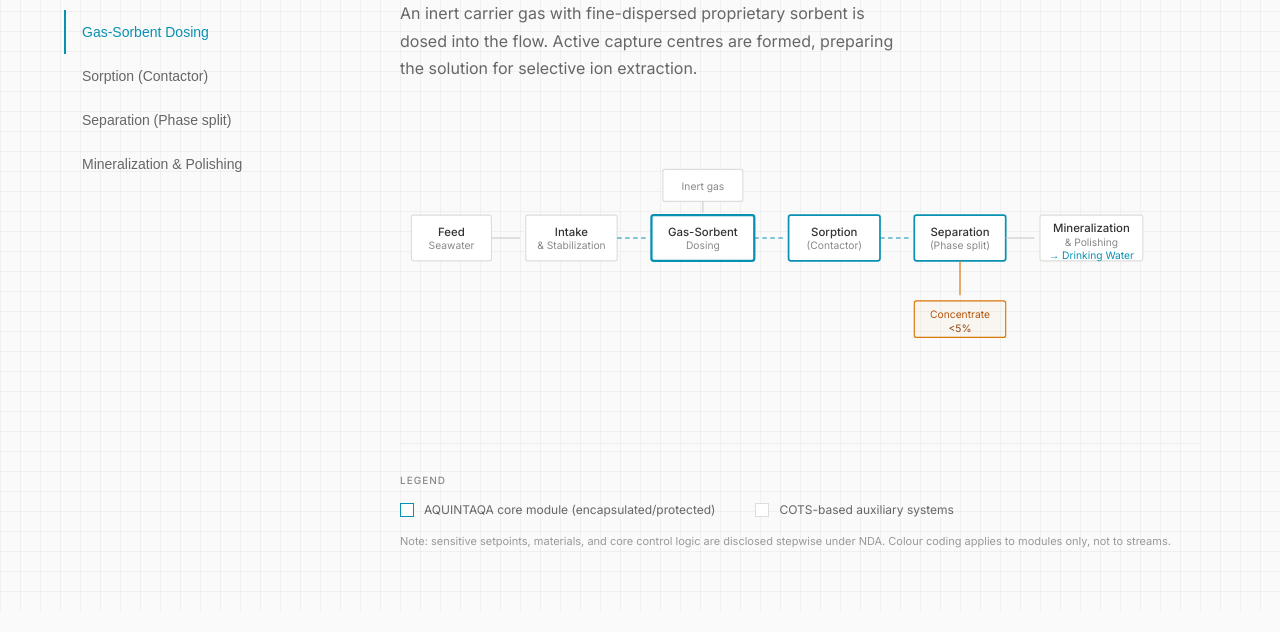
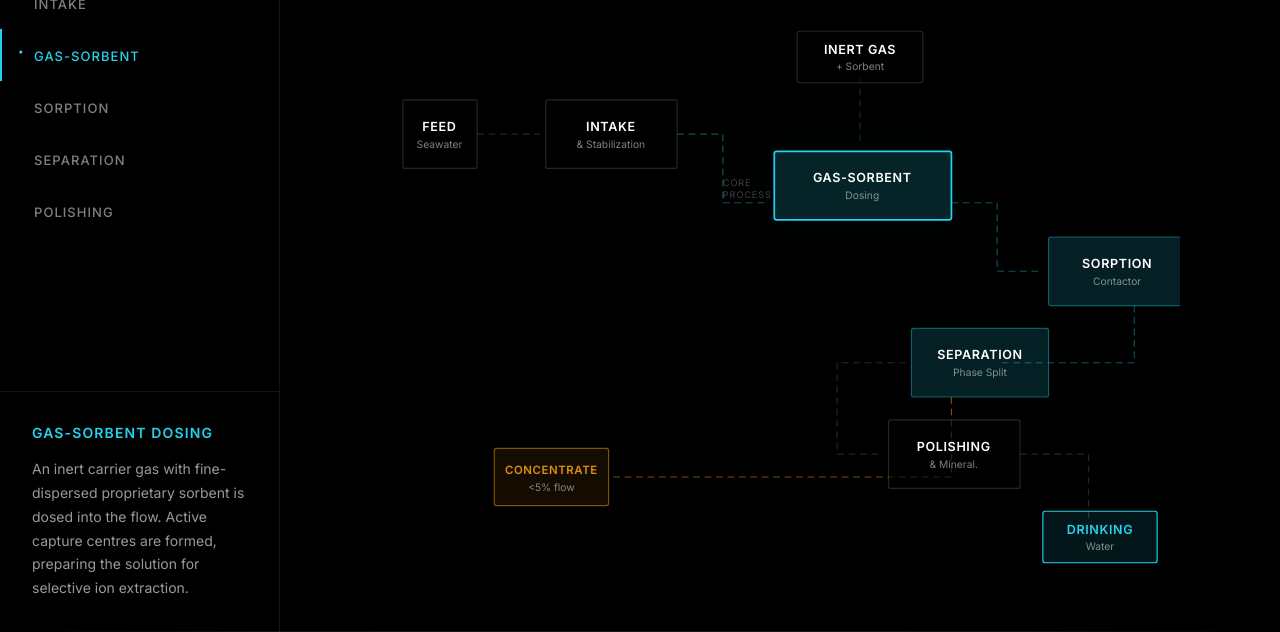
Before and after one commit to turchick777-max/aq2nd, a plain HTML site: page index.html in a window 1280 px wide. Shown: the part 189-821 px from the top of the page. Before the commit the page ends 800 px from the top, so only its background shows below. Drawn offline with Linux system fonts and the light colour scheme.

Commit message:
Update index.html

```diff
--- a/index.html
+++ b/index.html
@@ -4,7 +4,7 @@
   <meta charset="UTF-8">
   <meta name="viewport" content="width=device-width, initial-scale=1.0">
   <title>AQUINTAQA - How It Works</title>
-  <link href="https://fonts.googleapis.com/css2?family=Inter:wght@300;400;500;600&display=swap" rel="stylesheet">
+  <link href="https://fonts.googleapis.com/css2?family=Inter:wght@300;400;500;600;700&display=swap" rel="stylesheet">
   <style>
     * {
       margin: 0;
@@ -13,373 +13,441 @@
     }
 
     body {
-      font-family: 'Inter', -apple-system, sans-serif;
-      background: #fafafa;
-      color: #111;
-      min-height: 100vh;
-      background-image:
-        linear-gradient(rgba(0,0,0,0.04) 1px, transparent 1px),
-        linear-gradient(90deg, rgba(0,0,0,0.04) 1px, transparent 1px);
-      background-size: 20px 20px;
+      font-family: 'Inter', -apple-system, BlinkMacSystemFont, sans-serif;
+      background: #000;
+      color: #fff;
+      overflow-x: hidden;
+    }
+
+    /* Цвет как на Hero */
+    :root {
+      --cyan: #22d3ee;
+      --cyan-dim: rgba(34, 211, 238, 0.4);
+      --cyan-glow: rgba(34, 211, 238, 0.15);
     }
 
     .screen2 {
       min-height: 100vh;
-      display: flex;
-      flex-direction: column;
-      padding: 60px 80px;
+      position: relative;
+      display: grid;
+      grid-template-columns: 280px 1fr;
+      grid-template-rows: auto 1fr;
     }
 
-    /* Header */
-    .header {
-      text-align: center;
-      margin-bottom: 60px;
+    /* Верхняя линия */
+    .top-line {
+      position: absolute;
+      top: 0;
+      left: 0;
+      right: 0;
+      height: 1px;
+      background: linear-gradient(90deg, transparent, var(--cyan-dim) 30%, var(--cyan-dim) 70%, transparent);
     }
 
-    .title {
-      font-size: 12px;
-      font-weight: 500;
-      letter-spacing: 0.2em;
-      text-transform: uppercase;
-      color: #888;
+    /* Нижняя линия */
+    .bottom-line {
+      position: absolute;
+      bottom: 0;
+      left: 0;
+      right: 0;
+      height: 1px;
+      background: linear-gradient(90deg, transparent, rgba(255,255,255,0.1) 30%, rgba(255,255,255,0.1) 70%, transparent);
     }
 
-    /* Main layout */
-    .main {
-      flex: 1;
+    /* Header - на всю ширину */
+    .header {
+      grid-column: 1 / -1;
+      padding: 60px 60px 40px;
       display: grid;
-      grid-template-columns: 240px 1fr;
+      grid-template-columns: 1fr 1fr;
       gap: 80px;
     }
 
-    /* Left nav */
-    .nav {
-      padding-top: 20px;
+    .header-title {
+      font-size: 38px;
+      font-weight: 400;
+      line-height: 1.2;
+      letter-spacing: -0.02em;
     }
 
-    .nav-item {
-      display: block;
-      padding: 14px 0;
-      border: none;
-      background: none;
-      text-align: left;
-      cursor: pointer;
-      font-size: 14px;
-      color: #666;
-      transition: color 0.2s;
-      border-left: 2px solid transparent;
-      padding-left: 16px;
-      margin-left: -16px;
+    .header-desc {
+      font-size: 15px;
+      color: rgba(255,255,255,0.6);
+      line-height: 1.7;
+      max-width: 480px;
+      align-self: end;
     }
 
-    .nav-item:hover {
-      color: #111;
+    /* Левая колонка */
+    .left-col {
+      display: flex;
+      flex-direction: column;
+      border-right: 1px solid rgba(255,255,255,0.08);
     }
 
-    .nav-item.active {
-      color: #0891b2;
-      border-left-color: #0891b2;
+    /* Список стадий */
+    .stages-list {
+      padding: 20px 0;
     }
 
-    /* Content */
-    .content {
-      display: flex;
-      flex-direction: column;
+    .stage-item {
+      padding: 16px 32px;
+      cursor: pointer;
+      transition: all 0.3s ease;
+      border-left: 2px solid transparent;
+      position: relative;
     }
 
-    .stage-title {
-      font-size: 32px;
-      font-weight: 500;
-      color: #111;
-      margin-bottom: 16px;
-      line-height: 1.2;
+    .stage-item:hover {
+      background: rgba(255,255,255,0.02);
     }
 
-    .stage-desc {
-      font-size: 16px;
-      color: #666;
-      line-height: 1.7;
-      max-width: 500px;
-      margin-bottom: 60px;
+    .stage-item.active {
+      border-left-color: var(--cyan);
     }
 
-    /* Diagram */
-    .diagram {
-      flex: 1;
+    .stage-item.active::before {
+      content: '•';
+      position: absolute;
+      left: 16px;
+      color: var(--cyan);
+      font-size: 10px;
+    }
+
+    .stage-name {
+      font-size: 13px;
+      font-weight: 500;
+      color: rgba(255,255,255,0.5);
+      text-transform: uppercase;
+      letter-spacing: 0.08em;
+      transition: color 0.3s;
+    }
+
+    .stage-item.active .stage-name {
+      color: var(--cyan);
+    }
+
+    /* Интерактивная панель внизу слева */
+    .info-panel {
+      margin-top: auto;
+      padding: 32px;
+      border-top: 1px solid rgba(255,255,255,0.08);
+    }
+
+    .info-title {
+      font-size: 14px;
+      font-weight: 600;
+      color: var(--cyan);
+      text-transform: uppercase;
+      letter-spacing: 0.08em;
+      margin-bottom: 16px;
+    }
+
+    .info-text {
+      font-size: 14px;
+      color: rgba(255,255,255,0.6);
+      line-height: 1.7;
+    }
+
+    /* Правая колонка — схема */
+    .right-col {
+      padding: 40px 60px 60px;
       display: flex;
       align-items: center;
+      justify-content: center;
     }
 
-    .diagram svg {
+    .diagram-container {
       width: 100%;
       max-width: 800px;
+    }
+
+    .diagram-container svg {
+      width: 100%;
       height: auto;
     }
 
-    /* SVG styles */
-    .box {
-      fill: #fff;
-      stroke: #ddd;
+    /* SVG стили */
+    .node-box {
+      fill: rgba(0,0,0,0.6);
+      stroke: rgba(255,255,255,0.15);
       stroke-width: 1;
+      transition: all 0.3s ease;
     }
 
-    .box.core {
-      stroke: #0891b2;
-      stroke-width: 1.5;
+    .node-box.core {
+      stroke: var(--cyan-dim);
+      fill: var(--cyan-glow);
     }
 
-    .box.active {
-      stroke: #0891b2;
-      stroke-width: 2;
+    .node-box.active {
+      stroke: var(--cyan);
+      stroke-width: 1.5;
+      filter: drop-shadow(0 0 12px var(--cyan-glow));
     }
 
-    .box.output {
-      fill: rgba(8,145,178,0.05);
-      stroke: #0891b2;
+    .node-label {
+      fill: #fff;
+      font-family: 'Inter', sans-serif;
+      font-size: 11px;
+      font-weight: 600;
+      text-anchor: middle;
+      text-transform: uppercase;
+      letter-spacing: 0.05em;
     }
 
-    .box.residual {
-      stroke: #d97706;
-      fill: rgba(217,119,6,0.03);
-    }
-
-    .label {
+    .node-sublabel {
+      fill: rgba(255,255,255,0.5);
       font-family: 'Inter', sans-serif;
-      font-size: 10px;
-      font-weight: 500;
-      fill: #333;
+      font-size: 9px;
       text-anchor: middle;
     }
 
-    .sublabel {
-      font-family: 'Inter', sans-serif;
-      font-size: 9px;
-      fill: #888;
-      text-anchor: middle;
+    .flow-line {
+      stroke: var(--cyan-dim);
+      stroke-width: 1;
+      stroke-dasharray: 6 4;
+      fill: none;
     }
 
-    .line {
-      fill: none;
-      stroke: #ccc;
-      stroke-width: 1;
+    .flow-line.aux {
+      stroke: rgba(255,255,255,0.15);
     }
 
-    .line.core {
-      stroke: #0891b2;
-      stroke-dasharray: 4 3;
+    .flow-line.residual {
+      stroke: rgba(245, 158, 11, 0.5);
     }
 
-    .line.residual {
-      stroke: #d97706;
+    .core-label {
+      fill: rgba(255,255,255,0.25);
+      font-family: 'Inter', sans-serif;
+      font-size: 8px;
+      letter-spacing: 0.1em;
     }
 
-    /* Legend */
-    .legend {
-      margin-top: 40px;
-      padding-top: 30px;
-      border-top: 1px solid #eee;
-    }
-
-    .legend-title {
-      font-size: 10px;
-      font-weight: 500;
-      color: #888;
-      text-transform: uppercase;
-      letter-spacing: 0.1em;
-      margin-bottom: 16px;
-    }
-
-    .legend-items {
-      display: flex;
-      gap: 40px;
-      margin-bottom: 16px;
-    }
-
-    .legend-item {
-      display: flex;
-      align-items: center;
-      gap: 10px;
-    }
-
-    .legend-box {
-      width: 14px;
-      height: 14px;
-    }
-
-    .legend-box.core {
-      border: 1.5px solid #0891b2;
-      background: #fff;
-    }
-
-    .legend-box.aux {
-      border: 1px solid #ddd;
-      background: #fff;
-    }
-
-    .legend-text {
-      font-size: 12px;
-      color: #666;
-    }
-
-    .legend-note {
-      font-size: 11px;
-      color: #999;
-      line-height: 1.6;
-    }
-
-    @media (max-width: 900px) {
+    /* Responsive */
+    @media (max-width: 1024px) {
       .screen2 {
-        padding: 40px 24px;
+        grid-template-columns: 1fr;
       }
-      .main {
+      .header {
         grid-template-columns: 1fr;
-        gap: 40px;
+        gap: 24px;
       }
-      .nav {
+      .left-col {
+        border-right: none;
+        border-bottom: 1px solid rgba(255,255,255,0.08);
+      }
+      .stages-list {
         display: flex;
-        gap: 8px;
         overflow-x: auto;
-        padding-top: 0;
+        padding: 16px;
       }
-      .nav-item {
-        padding: 10px 16px;
-        margin-left: 0;
+      .stage-item {
+        padding: 12px 20px;
+        white-space: nowrap;
         border-left: none;
         border-bottom: 2px solid transparent;
-        white-space: nowrap;
       }
-      .nav-item.active {
-        border-bottom-color: #0891b2;
+      .stage-item.active {
+        border-bottom-color: var(--cyan);
       }
     }
   </style>
 </head>
 <body>
   <section class="screen2">
-    <div class="header">
-      <h2 class="title">How It Works</h2>
+    <div class="top-line"></div>
+    <div class="bottom-line"></div>
+
+    <!-- Header -->
+    <header class="header">
+      <h2 class="header-title">HOW IT WORKS</h2>
+    </header>
+
+    <!-- Left Column -->
+    <div class="left-col">
+      <nav class="stages-list">
+        <div class="stage-item active" data-stage="1">
+          <span class="stage-name">Intake</span>
+        </div>
+        <div class="stage-item" data-stage="2">
+          <span class="stage-name">Gas-Sorbent</span>
+        </div>
+        <div class="stage-item" data-stage="3">
+          <span class="stage-name">Sorption</span>
+        </div>
+        <div class="stage-item" data-stage="4">
+          <span class="stage-name">Separation</span>
+        </div>
+        <div class="stage-item" data-stage="5">
+          <span class="stage-name">Polishing</span>
+        </div>
+      </nav>
+
+      <div class="info-panel">
+        <div class="info-title" id="infoTitle">Intake & Stabilization</div>
+        <div class="info-text" id="infoText">Coarse protection against debris, flow stabilisation and optional baseline pH/oxygen conditioning. No heavy pre-treatment trains required.</div>
+      </div>
     </div>
 
-    <div class="main">
-      <nav class="nav">
-        <button class="nav-item active" data-stage="1">Intake & Stabilization</button>
-        <button class="nav-item" data-stage="2">Gas-Sorbent Dosing</button>
-        <button class="nav-item" data-stage="3">Sorption (Contactor)</button>
-        <button class="nav-item" data-stage="4">Separation (Phase split)</button>
-        <button class="nav-item" data-stage="5">Mineralization & Polishing</button>
-      </nav>
+    <!-- Right Column — Diagram -->
+    <div class="right-col">
+      <div class="diagram-container">
+        <svg viewBox="0 0 700 500" fill="none" xmlns="http://www.w3.org/2000/svg">
+          <!-- Flow lines -->
+          <!-- Feed → Intake -->
+          <path d="M 85 120 L 140 120" class="flow-line aux"/>
 
-      <div class="content">
-        <h3 class="stage-title" id="stageTitle">Intake & Stabilization</h3>
-        <p class="stage-desc" id="stageDesc">Coarse protection against debris, flow stabilisation and optional baseline pH/oxygen conditioning. No heavy pre-treatment trains required.</p>
+          <!-- Intake → Gas-Sorbent -->
+          <path d="M 260 120 L 300 120 L 300 180 L 340 180" class="flow-line"/>
 
-        <div class="diagram">
-          <svg viewBox="0 0 700 200" fill="none">
-            <!-- Feed -->
-            <rect class="box" x="10" y="50" width="70" height="40" rx="2"/>
-            <text class="label" x="45" y="68">Feed</text>
-            <text class="sublabel" x="45" y="80">Seawater</text>
+          <!-- Inert Gas → Gas-Sorbent -->
+          <path d="M 420 70 L 420 130" class="flow-line aux"/>
 
-            <line class="line" x1="80" y1="70" x2="105" y2="70"/>
+          <!-- Gas-Sorbent → Sorption -->
+          <path d="M 500 180 L 540 180 L 540 240 L 580 240" class="flow-line"/>
 
-            <!-- Intake -->
-            <rect class="box" id="node1" x="110" y="50" width="80" height="40" rx="2"/>
-            <text class="label" x="150" y="68">Intake</text>
-            <text class="sublabel" x="150" y="80">& Stabilization</text>
+          <!-- Sorption → Separation -->
+          <path d="M 660 270 L 660 320 L 540 320" class="flow-line"/>
 
-            <line class="line core" x1="190" y1="70" x2="215" y2="70"/>
+          <!-- Separation → Polishing -->
+          <path d="M 460 320 L 400 320 L 400 400 L 440 400" class="flow-line aux"/>
 
-            <!-- Gas input -->
-            <rect class="box" x="230" y="10" width="70" height="28" rx="2"/>
-            <text class="sublabel" x="265" y="28">Inert gas</text>
-            <line class="line" x1="265" y1="38" x2="265" y2="48"/>
+          <!-- Polishing → Drinking -->
+          <path d="M 560 400 L 620 400 L 620 460" class="flow-line aux"/>
 
-            <!-- Gas-Sorbent -->
-            <rect class="box core" id="node2" x="220" y="50" width="90" height="40" rx="2"/>
-            <text class="label" x="265" y="68">Gas-Sorbent</text>
-            <text class="sublabel" x="265" y="80">Dosing</text>
+          <!-- Separation → Concentrate -->
+          <path d="M 500 350 L 500 420 L 200 420" class="flow-line residual"/>
 
-            <line class="line core" x1="310" y1="70" x2="335" y2="70"/>
+          <!-- Nodes -->
 
-            <!-- Sorption -->
-            <rect class="box core" id="node3" x="340" y="50" width="80" height="40" rx="2"/>
-            <text class="label" x="380" y="68">Sorption</text>
-            <text class="sublabel" x="380" y="80">(Contactor)</text>
+          <!-- Feed -->
+          <g class="node">
+            <rect class="node-box" x="20" y="90" width="65" height="60" rx="2"/>
+            <text class="node-label" x="52" y="117">Feed</text>
+            <text class="node-sublabel" x="52" y="132">Seawater</text>
+          </g>
 
-            <line class="line core" x1="420" y1="70" x2="445" y2="70"/>
+          <!-- Intake -->
+          <g class="node" data-node="1">
+            <rect class="node-box" id="node1" x="145" y="90" width="115" height="60" rx="2"/>
+            <text class="node-label" x="202" y="117">Intake</text>
+            <text class="node-sublabel" x="202" y="132">& Stabilization</text>
+          </g>
 
-            <!-- Separation -->
-            <rect class="box core" id="node4" x="450" y="50" width="80" height="40" rx="2"/>
-            <text class="label" x="490" y="68">Separation</text>
-            <text class="sublabel" x="490" y="80">(Phase split)</text>
+          <!-- Inert Gas -->
+          <g class="node">
+            <rect class="node-box" x="365" y="30" width="110" height="45" rx="2"/>
+            <text class="node-label" x="420" y="50">Inert Gas</text>
+            <text class="node-sublabel" x="420" y="64">+ Sorbent</text>
+          </g>
 
-            <!-- Residual -->
-            <line class="line residual" x1="490" y1="90" x2="490" y2="120"/>
-            <rect class="box residual" x="450" y="125" width="80" height="32" rx="2"/>
-            <text class="sublabel" x="490" y="140" style="fill:#b45309;">Concentrate</text>
-            <text class="sublabel" x="490" y="152" style="fill:#92400e;">&lt;5%</text>
+          <!-- Gas-Sorbent -->
+          <g class="node" data-node="2">
+            <rect class="node-box core" id="node2" x="345" y="135" width="155" height="60" rx="2"/>
+            <text class="node-label" x="422" y="162">Gas-Sorbent</text>
+            <text class="node-sublabel" x="422" y="177">Dosing</text>
+          </g>
 
-            <line class="line" x1="530" y1="70" x2="555" y2="70"/>
+          <!-- CORE PROCESS label -->
+          <text class="core-label" x="300" y="165">CORE</text>
+          <text class="core-label" x="300" y="176">PROCESS</text>
 
-            <!-- Mineralization -->
-            <rect class="box" id="node5" x="560" y="50" width="90" height="40" rx="2"/>
-            <text class="label" x="605" y="65">Mineralization</text>
-            <text class="sublabel" x="605" y="77">& Polishing</text>
-            <text class="sublabel" x="605" y="88" style="fill:#0891b2;">→ Drinking Water</text>
-          </svg>
-        </div>
+          <!-- Sorption -->
+          <g class="node" data-node="3">
+            <rect class="node-box core" id="node3" x="585" y="210" width="120" height="60" rx="2"/>
+            <text class="node-label" x="645" y="237">Sorption</text>
+            <text class="node-sublabel" x="645" y="252">Contactor</text>
+          </g>
 
-        <div class="legend">
-          <div class="legend-title">Legend</div>
-          <div class="legend-items">
-            <div class="legend-item">
-              <div class="legend-box core"></div>
-              <span class="legend-text">AQUINTAQA core module (encapsulated/protected)</span>
-            </div>
-            <div class="legend-item">
-              <div class="legend-box aux"></div>
-              <span class="legend-text">COTS-based auxiliary systems</span>
-            </div>
-          </div>
-          <p class="legend-note">Note: sensitive setpoints, materials, and core control logic are disclosed stepwise under NDA. Colour coding applies to modules only, not to streams.</p>
-        </div>
+          <!-- Separation -->
+          <g class="node" data-node="4">
+            <rect class="node-box core" id="node4" x="465" y="290" width="120" height="60" rx="2"/>
+            <text class="node-label" x="525" y="317">Separation</text>
+            <text class="node-sublabel" x="525" y="332">Phase Split</text>
+          </g>
+
+          <!-- Polishing -->
+          <g class="node" data-node="5">
+            <rect class="node-box" id="node5" x="445" y="370" width="115" height="60" rx="2"/>
+            <text class="node-label" x="502" y="397">Polishing</text>
+            <text class="node-sublabel" x="502" y="412">& Mineral.</text>
+          </g>
+
+          <!-- Drinking Water (аппендикс справа внизу) -->
+          <g class="node">
+            <rect class="node-box" x="580" y="450" width="100" height="45" rx="2" style="stroke: var(--cyan); fill: rgba(34,211,238,0.1);"/>
+            <text class="node-label" x="630" y="470" style="fill: #22d3ee;">Drinking</text>
+            <text class="node-sublabel" x="630" y="484">Water</text>
+          </g>
+
+          <!-- Concentrate -->
+          <g class="node">
+            <rect class="node-box" x="100" y="395" width="100" height="50" rx="2" style="stroke: rgba(245,158,11,0.5); fill: rgba(245,158,11,0.08);"/>
+            <text class="node-label" x="150" y="417" style="fill: rgba(245,158,11,0.9); font-size: 10px;">Concentrate</text>
+            <text class="node-sublabel" x="150" y="432">&lt;5% flow</text>
+          </g>
+        </svg>
       </div>
     </div>
   </section>
 
   <script>
-    const data = {
-      1: { title: 'Intake & Stabilization', desc: 'Coarse protection against debris, flow stabilisation and optional baseline pH/oxygen conditioning. No heavy pre-treatment trains required.' },
-      2: { title: 'Gas-Sorbent Dosing', desc: 'An inert carrier gas with fine-dispersed proprietary sorbent is dosed into the flow. Active capture centres are formed, preparing the solution for selective ion extraction.' },
-      3: { title: 'Sorption (Contactor)', desc: 'Salt ions, hardness and dissolved organics are bound to the sorbent surface. The process runs under mild conditions — no membranes, no high pressures, no boiling.' },
-      4: { title: 'Separation (Phase split)', desc: 'Purified water is separated from the loaded sorbent by mechanical/physical means. No reverse osmosis or thermal distillation required. Residual stream is <5% of input flow.' },
-      5: { title: 'Mineralization & Polishing', desc: 'Precise remineralisation to drinking water profile (TDS ~100-150 mg/L), Ca/Mg balance, pH 7.2-7.8. Optional UV/ozone disinfection. Ready-to-drink output.' }
+    const stageData = {
+      1: { title: 'Intake & Stabilization', text: 'Coarse protection against debris, flow stabilisation and optional baseline pH/oxygen conditioning. No heavy pre-treatment trains required.' },
+      2: { title: 'Gas-Sorbent Dosing', text: 'An inert carrier gas with fine-dispersed proprietary sorbent is dosed into the flow. Active capture centres are formed, preparing the solution for selective ion extraction.' },
+      3: { title: 'Sorption (Contactor)', text: 'Salt ions, hardness and dissolved organics are bound to the sorbent surface. The process runs under mild conditions — no membranes, no high pressures, no boiling.' },
+      4: { title: 'Separation (Phase split)', text: 'Purified water is separated from the loaded sorbent by mechanical/physical means. No reverse osmosis or thermal distillation required. Residual stream is <5% of input flow.' },
+      5: { title: 'Mineralization & Polishing', text: 'Precise remineralisation to drinking water profile (TDS ~100-150 mg/L), Ca/Mg balance, pH 7.2-7.8. Optional UV/ozone disinfection. Ready-to-drink output.' }
     };
 
-    let current = 1, hovering = false;
-    const items = document.querySelectorAll('.nav-item');
-    const title = document.getElementById('stageTitle');
-    const desc = document.getElementById('stageDesc');
+    let currentStage = 1;
+    let isHovering = false;
 
-    function set(n) {
-      current = n;
-      items.forEach(i => i.classList.toggle('active', +i.dataset.stage === n));
+    const stageItems = document.querySelectorAll('.stage-item');
+    const infoTitle = document.getElementById('infoTitle');
+    const infoText = document.getElementById('infoText');
+
+    function setActiveStage(stage) {
+      currentStage = stage;
+
+      stageItems.forEach(item => {
+        item.classList.toggle('active', parseInt(item.dataset.stage) === stage);
+      });
+
       for (let i = 1; i <= 5; i++) {
-        const el = document.getElementById('node' + i);
-        if (el) el.classList.toggle('active', i === n);
+        const node = document.getElementById(`node${i}`);
+        if (node) node.classList.toggle('active', i === stage);
       }
-      title.textContent = data[n].title;
-      desc.textContent = data[n].desc;
+
+      const data = stageData[stage];
+      if (data) {
+        infoTitle.textContent = data.title;
+        infoText.textContent = data.text;
+      }
     }
 
-    setInterval(() => { if (!hovering) set(current >= 5 ? 1 : current + 1); }, 4000);
+    // Auto-cycle
+    setInterval(() => {
+      if (!isHovering) {
+        currentStage = currentStage >= 5 ? 1 : currentStage + 1;
+        setActiveStage(currentStage);
+      }
+    }, 4000);
 
-    items.forEach(i => {
-      i.onmouseenter = () => { hovering = true; set(+i.dataset.stage); };
-      i.onmouseleave = () => { hovering = false; };
+    // Hover events
+    stageItems.forEach(item => {
+      item.addEventListener('mouseenter', () => {
+        isHovering = true;
+        setActiveStage(parseInt(item.dataset.stage));
+      });
+      item.addEventListener('mouseleave', () => {
+        isHovering = false;
+      });
     });
 
-    set(1);
+    setActiveStage(1);
   </script>
 </body>
 </html>
```
